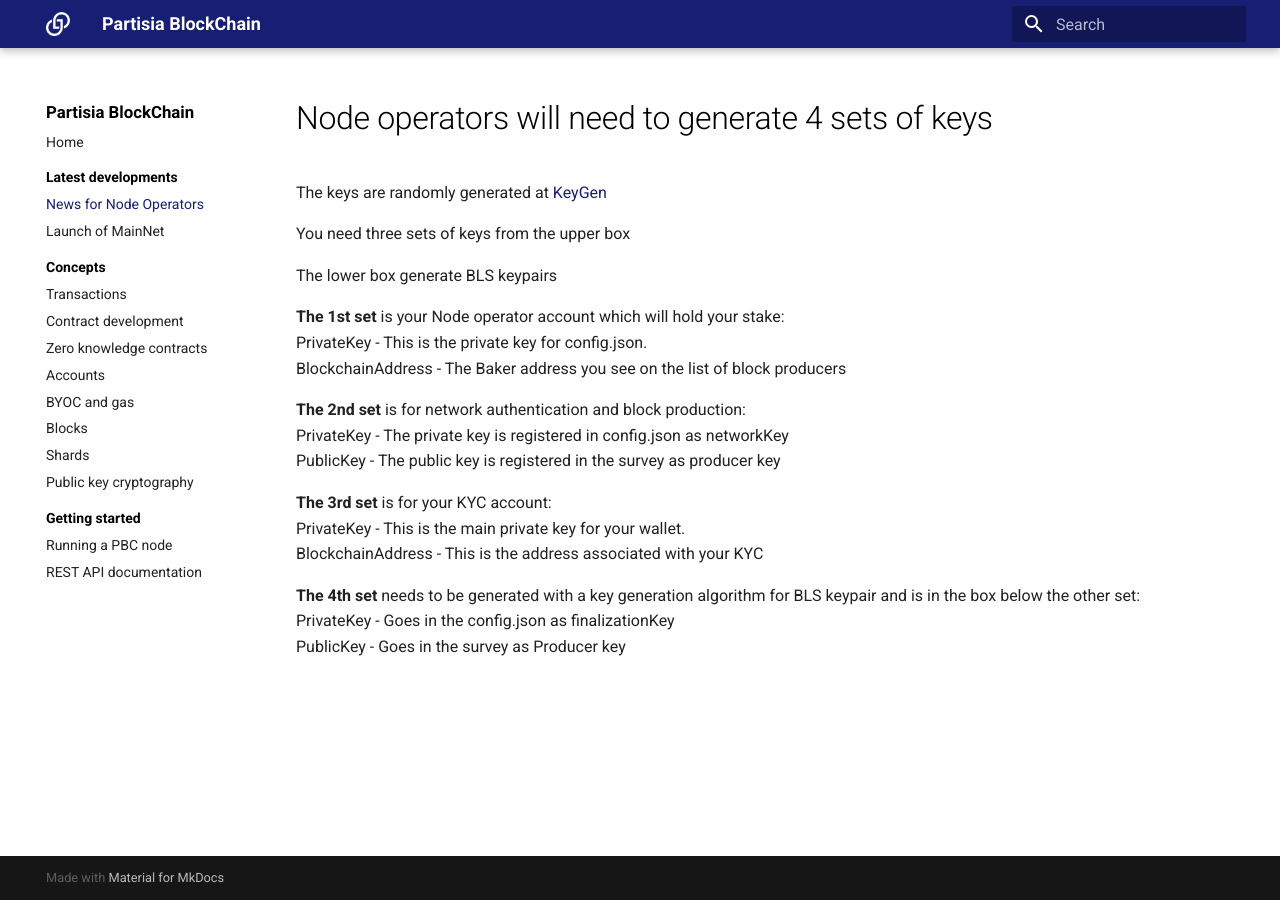
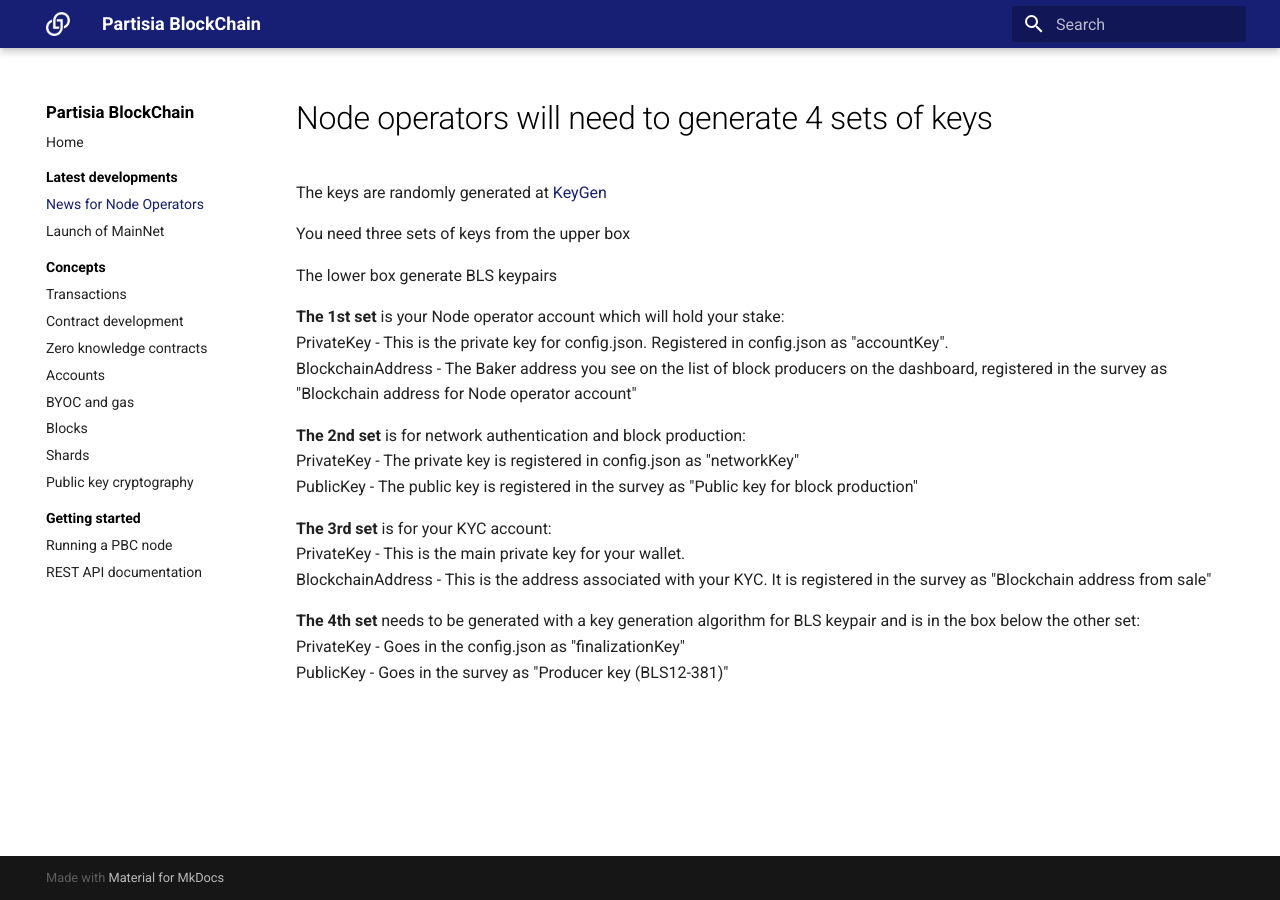
Before and after one commit to 0xSero/partisia-docs, an MkDocs documentation site: the page built from docs/newkeypair.md, in a window 1280 px wide. Built offline with MkDocs 1.6.1 and Material for MkDocs 9.7.7, drawn with Linux system fonts in a browser that asks for light colours; a script that is not in the unit is left out.

Commit message:
commit on par1377

```diff
--- a/docs/newkeypair.md
+++ b/docs/newkeypair.md
@@ -10,20 +10,20 @@
 
 
 **The 1st set** is your Node operator account which will hold your stake:
-PrivateKey - This is the private key for config.json.
-BlockchainAddress - The Baker address you see on the list of block producers
+PrivateKey - This is the private key for config.json. Registered in config.json as "accountKey".
+BlockchainAddress - The Baker address you see on the list of block producers on the dashboard, registered in the survey as "Blockchain address for Node operator account"
 
 
 **The 2nd set** is for network authentication and block production:
-PrivateKey - The private key is registered in config.json as networkKey
-PublicKey - The public key is registered in the survey as producer key
+PrivateKey - The private key is registered in config.json as "networkKey"
+PublicKey - The public key is registered in the survey as "Public key for block production"
 
 
 **The 3rd set** is for your KYC account:
 PrivateKey - This is the main private key for your wallet.
-BlockchainAddress - This is the address associated with your KYC
+BlockchainAddress - This is the address associated with your KYC. It is registered in the survey as "Blockchain address from sale"
 
 
 **The 4th set** needs to be generated with a key generation algorithm for BLS keypair and is in the box below the other set:
-PrivateKey - Goes in the config.json as finalizationKey
-PublicKey - Goes in the survey as Producer key
+PrivateKey - Goes in the config.json as "finalizationKey"
+PublicKey - Goes in the survey as "Producer key (BLS12-381)"
```
